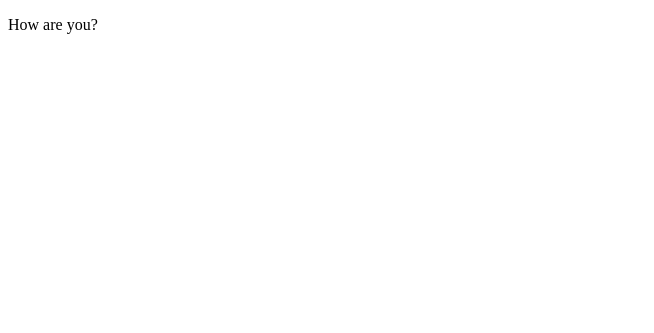
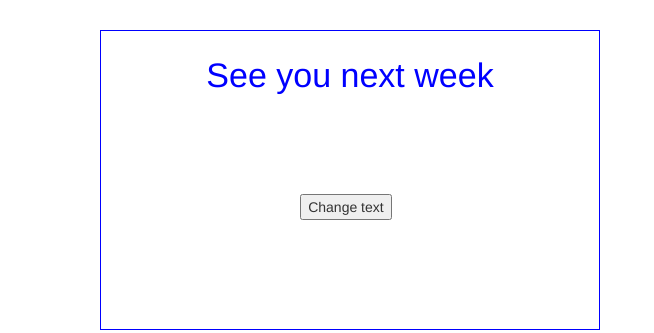
Before and after one commit to rafuellos/exercises_jquery, a plain HTML site: page phrases.html in a window 1280 px wide. Shown: the whole page, without its empty margins (0-654 px from the left). Drawn offline with nearby package versions, Linux system fonts and the light colour scheme.

Commit message:
Iteration 2 phrases exercise button to randomly change phrase

```diff
--- a/phrases.html
+++ b/phrases.html
@@ -3,17 +3,56 @@
 <head>
   <meta charset="UTF-8">
   <title>Phrases exercise</title>
+  <meta name="viewport" content="width=device-width, initial-scale=1">
+  <meta name="viewport" content="width=device-width, initial-scale=1, maximum-scale=1, user-scalable=no">
+  <!-- Latest compiled and minified CSS -->
+  <link rel="stylesheet" href="https://maxcdn.bootstrapcdn.com/bootstrap/3.3.5/css/bootstrap.min.css">
+
+  <!-- Optional theme -->
+  <link rel="stylesheet" href="https://maxcdn.bootstrapcdn.com/bootstrap/3.3.5/css/bootstrap-theme.min.css">
+  <style type="text/css">
+    .box {
+      margin: 30px 100px;
+      height: 300px;
+      width: 500px;
+      border: 1px solid blue;
+      position: absolute;
+    }
+
+    .phrase {
+      text-align: center;
+      font-size: 34px;
+      color: blue;
+      margin: 20px 5px;
+
+    }
+
+    .change {
+        margin: 15% 40%;
+    }
+
+  </style>
 </head>
 <body>
-  <div>
+  <div class="box">
     <p class="phrase"></p>
+    <button class="change">Change text</button>
   </div>
 
   <script src="http://code.jquery.com/jquery-1.11.3.min.js"></script>
   <script type="text/javascript">
-    var phrases = ['Hello there!', 'How are you?', 'See you next week'];
-    //var rand = myArray[Math.floor(Math.random() * myArray.length)]
-    $('.phrase').append(phrases[Math.floor(Math.random() * phrases.length)]);
+    function generatePhrase(){
+      var phrases = ['Hello there!', 'How are you?', 'See you next week'];
+      $('.phrase').append(phrases[Math.floor(Math.random() * phrases.length)]);
+    };
+
+    generatePhrase();
+
+    $('.change').click(function(){
+      $('.phrase').empty()
+      generatePhrase();
+    });
+
 
   </script>
 </body>
```
